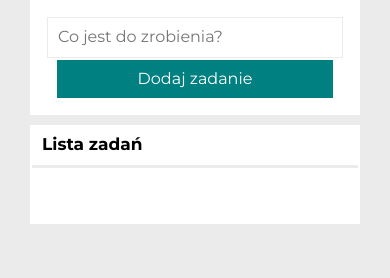
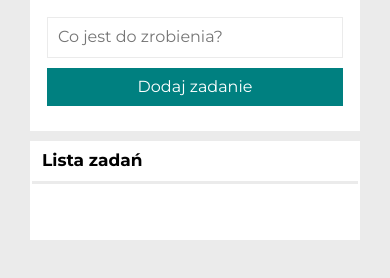
Before and after one commit to MikolajPawlowski/to-do-list, a plain HTML site: page index.html in a window 390 px wide. Shown: the part 174-452 px from the top of the page. Drawn offline with nearby package versions, Linux system fonts and the light colour scheme.

Commit message:
flex shrink added, margins corrected, icon updated

```diff
--- a/css/form.css
+++ b/css/form.css
@@ -33,18 +33,25 @@
     padding: 10px;
     border: none;
     flex-grow: 1;
-    margin: 2px 10px;
+    margin: 5px 10px;
+}
+
+.form__button:hover {
+    background-color: rgb(50, 168, 168);
 }
 
 @media(max-width:767px) {
-    .form_button {
+    .form__button {
         width: 100%;
+        margin: 10px 0;
     }
+
     .form__fieldset {
         flex-direction: column;
         flex-wrap: wrap;
     }
     .form__input {
         width: 100%;
+        margin-right: 0;
     }
 }
--- a/css/list.css
+++ b/css/list.css
@@ -23,6 +23,7 @@
     color: white;
     font-family: 'Montserrat';
     font-size: 15px;
+    flex-shrink: 0;
 }
 
 .list__button--remove {
--- a/index.html
+++ b/index.html
@@ -17,7 +17,7 @@
     <link href="css/form.css" rel="stylesheet">
     <link href="css/section.css" rel="stylesheet">
     <meta property="og:image" content="https://github.com/MikolajPawlowski/to-do-list/blob/main/images/list%20image.jpg?raw=true">
-    <link rel="icon" href="https://github.com/MikolajPawlowski/to-do-list/blob/main/images/icon.jpg?raw=true">
+    <link rel="icon" href="https://github.com/MikolajPawlowski/to-do-list/blob/main/images/icon.jpg?raw=truegit">
     <script src="script.js" defer></script>
     <title>Lista zadań</title>
 </head>
```
